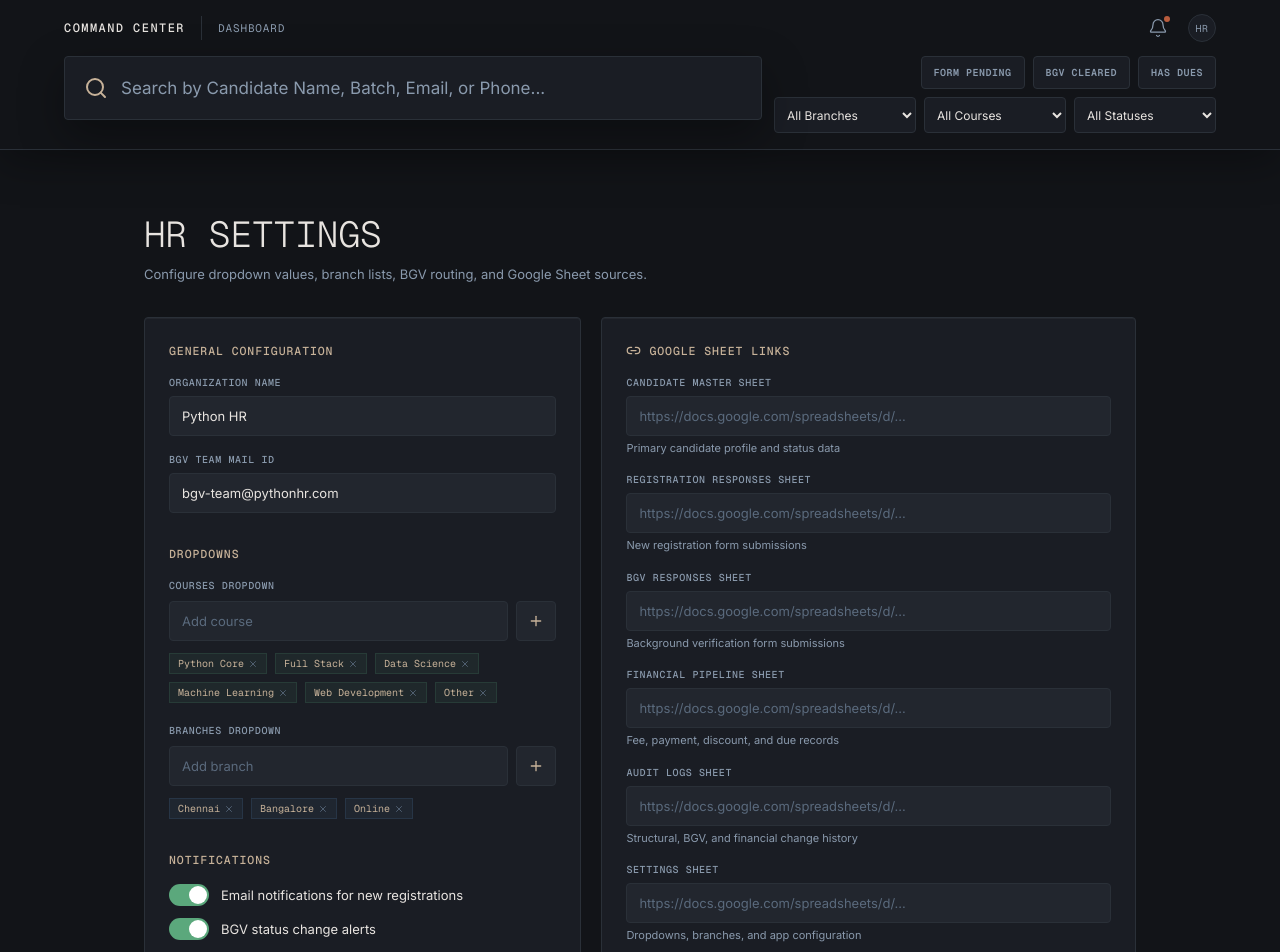
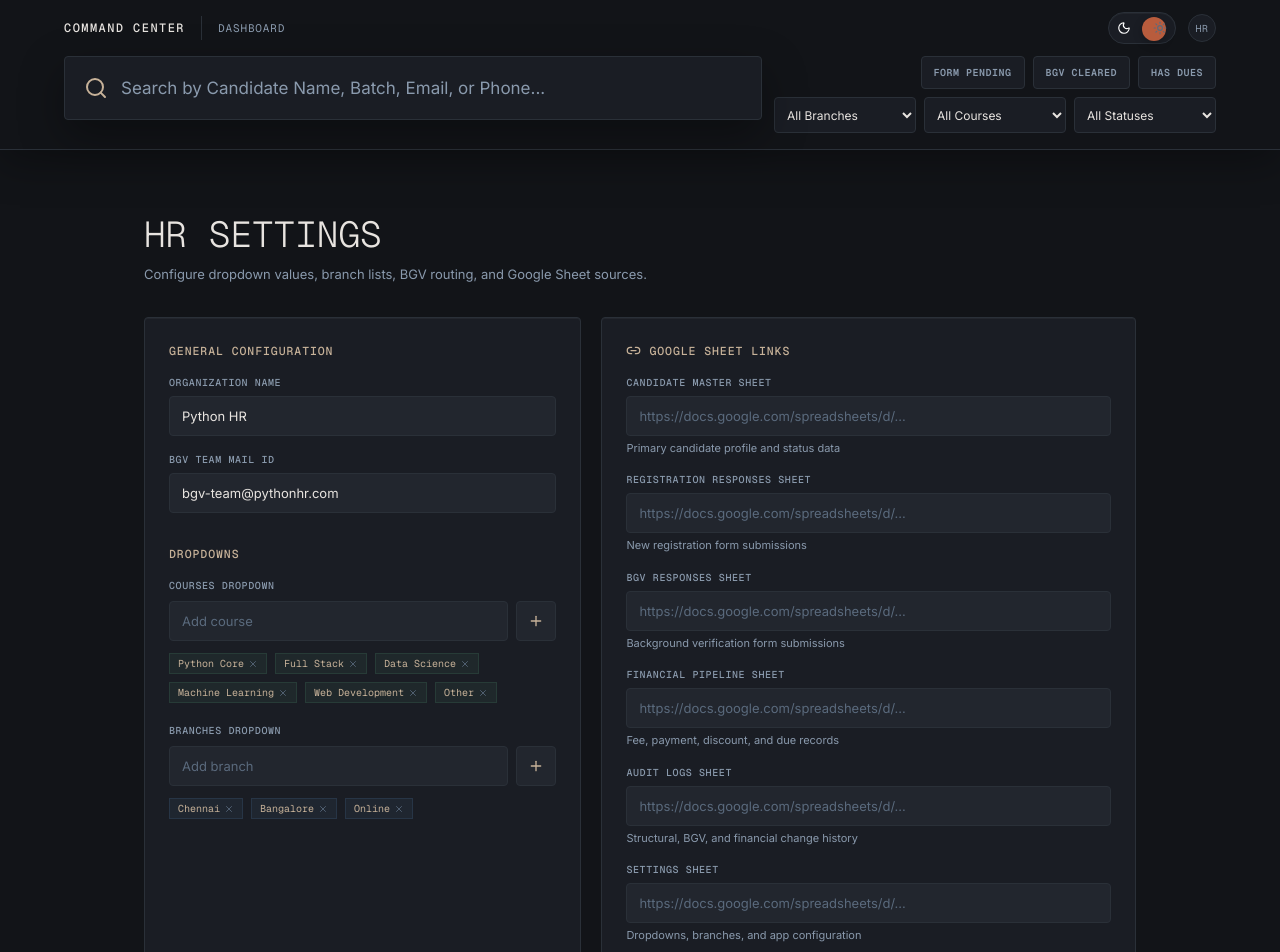
Before and after one commit to kanmani-hub/crm, a React (Vite) app in the folder app/: page /settings in a window 1280 px wide. Shown: the top 952 px of the page. Built offline with nearby package versions, Linux system fonts and the light colour scheme.

Commit message:
Add Sunny Meadows theme switcher

```diff
--- a/app/src/App.tsx
+++ b/app/src/App.tsx
@@ -1,10 +1,12 @@
 import { Routes, Route, useLocation, Navigate } from 'react-router';
+import { useEffect } from 'react';
 import { AnimatePresence, motion } from 'framer-motion';
 import Dashboard from './pages/Dashboard';
 import CandidateProfile from './pages/CandidateProfile';
 import SettingsPage from './pages/Settings';
 import NewRegistrationForm from './pages/NewRegistrationForm';
 import BGVForm from './pages/BGVForm';
+import { useStore } from './store/useStore';
 
 function PageTransition({ children }: { children: React.ReactNode }) {
   return (
@@ -22,6 +24,11 @@ function PageTransition({ children }: { children: React.ReactNode }) {
 export default function App() {
   const location = useLocation();
   const isExternalForm = location.pathname.startsWith('/form/');
+  const themeMode = useStore((state) => state.themeMode);
+
+  useEffect(() => {
+    document.documentElement.classList.toggle('theme-sunny', themeMode === 'sunny');
+  }, [themeMode]);
 
   // External forms don't use page transitions (they have their own theme)
   if (isExternalForm) {
--- a/app/src/components/TopNavigationBar.tsx
+++ b/app/src/components/TopNavigationBar.tsx
@@ -1,5 +1,5 @@
 import { Link, useLocation } from 'react-router';
-import { Bell, Menu, Search, X } from 'lucide-react';
+import { Menu, Moon, Search, Sun, X } from 'lucide-react';
 import { useState } from 'react';
 import { useStore } from '@/store/useStore';
 import StatusBadge from './StatusBadge';
@@ -10,8 +10,8 @@ export default function TopNavigationBar() {
   const [dropdownOpen, setDropdownOpen] = useState(false);
   const [resultsOpen, setResultsOpen] = useState(false);
   const {
-    trackedCandidates,
     settings,
+    themeMode,
     searchQuery,
     activeFilters,
     branchFilter,
@@ -23,10 +23,11 @@ export default function TopNavigationBar() {
     setBranchFilter,
     setCourseFilter,
     setPlacementFilter,
+    toggleThemeMode,
     getFilteredCandidates,
   } = useStore();
-  const pendingCount = trackedCandidates.filter((t) => t.status === 'form-pending').length;
   const filteredCandidates = getFilteredCandidates();
+  const isSunny = themeMode === 'sunny';
   const hasActiveSearch =
     searchQuery ||
     activeFilters.length > 0 ||
@@ -64,12 +65,23 @@ export default function TopNavigationBar() {
 
         {/* Right cluster */}
         <div className="flex items-center gap-3">
-          {/* Notification bell */}
-          <button className="relative p-2 hover:bg-cc-base-elevated rounded transition-colors">
-            <Bell size={20} strokeWidth={1.5} className="text-cc-text-mid" />
-            {pendingCount > 0 && (
-              <span className="absolute top-1.5 right-1.5 w-1.5 h-1.5 rounded-full bg-cc-warm-primary" />
-            )}
+          {/* Theme switcher */}
+          <button
+            type="button"
+            onClick={toggleThemeMode}
+            className="group relative h-8 w-[68px] rounded-full border border-cc-gridline bg-cc-base-surface p-1 shadow-inset-glow transition-colors hover:border-cc-warm-primary"
+            aria-label={isSunny ? 'Switch to Command Center theme' : 'Switch to Sunny Meadows theme'}
+            title={isSunny ? 'Command Center theme' : 'Sunny Meadows theme'}
+          >
+            <span
+              className={`absolute top-1 h-6 w-6 rounded-full bg-cc-warm-primary shadow-[0_3px_10px_rgba(0,0,0,0.22)] transition-transform ${
+                isSunny ? 'translate-x-9' : 'translate-x-0'
+              }`}
+            />
+            <span className="relative z-10 flex h-full items-center justify-between px-1">
+              <Moon size={14} className={isSunny ? 'text-cc-text-low' : 'text-white'} />
+              <Sun size={14} className={isSunny ? 'text-white' : 'text-cc-text-low'} />
+            </span>
           </button>
 
           {/* Avatar */}
--- a/app/src/index.css
+++ b/app/src/index.css
@@ -40,12 +40,85 @@
     --sidebar-accent-foreground: 30 12% 90%;
     --sidebar-border: 213 14% 19%;
     --sidebar-ring: 17 52% 48%;
+
+    --cc-base-deep: 18 20 24;
+    --cc-base-surface: 26 29 36;
+    --cc-base-elevated: 34 38 46;
+    --cc-base-elevated-strong: 45 51 64;
+    --cc-warm-primary: 184 92 61;
+    --cc-warm-primary-hover: 212 114 82;
+    --cc-warm-muted: 138 74 54;
+    --cc-warm-text: 199 178 153;
+    --cc-gold: 201 168 76;
+    --cc-green: 91 168 124;
+    --cc-blue: 91 143 191;
+    --cc-text-high: 232 228 224;
+    --cc-text-mid: 138 154 173;
+    --cc-text-low: 90 106 125;
+    --cc-gridline: 42 48 56;
+    --cc-danger: 201 75 75;
+    --cc-danger-muted: 139 53 53;
+    --cc-status-amber: 201 168 76;
+    --cc-status-green: 91 168 124;
+    color-scheme: dark;
+  }
+
+  .theme-sunny {
+    --background: 50 52% 91%;
+    --foreground: 88 31% 15%;
+    --card: 48 67% 96%;
+    --card-foreground: 88 31% 15%;
+    --popover: 48 67% 96%;
+    --popover-foreground: 88 31% 15%;
+    --primary: 88 34% 43%;
+    --primary-foreground: 0 0% 100%;
+    --secondary: 49 47% 82%;
+    --secondary-foreground: 88 31% 15%;
+    --muted: 49 47% 82%;
+    --muted-foreground: 74 22% 39%;
+    --accent: 47 76% 79%;
+    --accent-foreground: 88 31% 15%;
+    --destructive: 5 46% 50%;
+    --destructive-foreground: 0 0% 100%;
+    --border: 49 30% 70%;
+    --input: 49 30% 70%;
+    --ring: 88 34% 43%;
+    --sidebar-background: 50 52% 91%;
+    --sidebar-foreground: 88 31% 15%;
+    --sidebar-primary: 88 34% 43%;
+    --sidebar-primary-foreground: 0 0% 100%;
+    --sidebar-accent: 49 47% 82%;
+    --sidebar-accent-foreground: 88 31% 15%;
+    --sidebar-border: 49 30% 70%;
+    --sidebar-ring: 88 34% 43%;
+
+    --cc-base-deep: 246 241 216;
+    --cc-base-surface: 255 251 234;
+    --cc-base-elevated: 241 235 200;
+    --cc-base-elevated-strong: 228 221 174;
+    --cc-warm-primary: 109 142 63;
+    --cc-warm-primary-hover: 91 124 49;
+    --cc-warm-muted: 146 155 91;
+    --cc-warm-text: 83 112 48;
+    --cc-gold: 206 143 41;
+    --cc-green: 83 148 87;
+    --cc-blue: 70 132 166;
+    --cc-text-high: 36 48 24;
+    --cc-text-mid: 100 116 72;
+    --cc-text-low: 132 146 105;
+    --cc-gridline: 214 207 162;
+    --cc-danger: 179 75 62;
+    --cc-danger-muted: 132 58 49;
+    --cc-status-amber: 206 143 41;
+    --cc-status-green: 83 148 87;
+    color-scheme: light;
   }
 
   body {
     @apply bg-cc-base-deep text-cc-text-high font-sans antialiased;
     -webkit-font-smoothing: antialiased;
     -moz-osx-font-smoothing: grayscale;
+    transition: background-color 220ms ease, color 220ms ease;
   }
 
   * {
@@ -58,14 +131,14 @@
     height: 6px;
   }
   ::-webkit-scrollbar-track {
-    background: #121418;
+    background: rgb(var(--cc-base-deep));
   }
   ::-webkit-scrollbar-thumb {
-    background: #2A3038;
+    background: rgb(var(--cc-gridline));
     border-radius: 3px;
   }
   ::-webkit-scrollbar-thumb:hover {
-    background: #3A4048;
+    background: rgb(var(--cc-base-elevated-strong));
   }
 }
 
--- a/app/src/main.tsx
+++ b/app/src/main.tsx
@@ -3,6 +3,11 @@ import { createRoot } from 'react-dom/client'
 import { BrowserRouter } from 'react-router'
 import './index.css'
 import App from './App.tsx'
+
+document.documentElement.classList.toggle(
+  'theme-sunny',
+  window.localStorage.getItem('pycrm-theme-mode') === 'sunny',
+)
 
 createRoot(document.getElementById('root')!).render(
   <StrictMode>
--- a/app/src/pages/Settings.tsx
+++ b/app/src/pages/Settings.tsx
@@ -135,21 +135,6 @@ export default function SettingsPage() {
               </div>
             </div>
 
-            <div className="mt-8">
-              <h3 className="section-header mb-4">NOTIFICATIONS</h3>
-              <div className="space-y-3">
-                <ToggleSwitch
-                  label="Email notifications for new registrations"
-                  checked={formSettings.emailNotifications}
-                  onChange={(v) => updateField('emailNotifications', v)}
-                />
-                <ToggleSwitch
-                  label="BGV status change alerts"
-                  checked={formSettings.bgvAlerts}
-                  onChange={(v) => updateField('bgvAlerts', v)}
-                />
-              </div>
-            </div>
           </section>
 
           <section className="bg-cc-base-surface border border-cc-gridline rounded p-6 shadow-inset-glow">
@@ -297,26 +282,3 @@ function OptionEditor({
     </div>
   );
 }
-
-function ToggleSwitch({ label, checked, onChange }: { label: string; checked: boolean; onChange: (v: boolean) => void }) {
-  return (
-    <button
-      type="button"
-      onClick={() => onChange(!checked)}
-      className="flex items-center gap-3 w-full text-left"
-    >
-      <motion.div
-        className="w-10 h-[22px] rounded-full relative flex-shrink-0"
-        animate={{ backgroundColor: checked ? '#5BA87C' : '#2A3038' }}
-        transition={{ duration: 0.2 }}
-      >
-        <motion.div
-          className="w-[18px] h-[18px] rounded-full bg-white absolute top-[2px]"
-          animate={{ left: checked ? 20 : 2 }}
-          transition={{ duration: 0.2, ease: [0.4, 0, 0.2, 1] }}
-        />
-      </motion.div>
-      <span className="font-sans text-[13px] text-cc-text-high">{label}</span>
-    </button>
-  );
-}
--- a/app/src/store/useStore.ts
+++ b/app/src/store/useStore.ts
@@ -1,5 +1,7 @@
 import { create } from 'zustand';
 import type { Candidate, TrackedCandidate, AppSettings, PipelineType, AuditLogEntry, PaymentRecord } from '@/types';
+
+type ThemeMode = 'command' | 'sunny';
 
 interface AppState {
   candidates: Candidate[];
@@ -13,6 +15,7 @@ interface AppState {
   courseFilter: string;
   placementFilter: string;
   settings: AppSettings;
+  themeMode: ThemeMode;
   globalEditMode: boolean;
   sidebarOpen: boolean;
   toastMessage: string | null;
@@ -25,6 +28,7 @@ interface AppState {
   setCourseFilter: (course: string) => void;
   setPlacementFilter: (placement: string) => void;
   clearSearchQuery: () => void;
+  toggleThemeMode: () => void;
   setActiveProfileId: (id: string | null) => void;
   toggleGlobalEdit: () => void;
   setSidebarOpen: (open: boolean) => void;
@@ -43,6 +47,10 @@ interface AppState {
 
 const now = new Date();
 const minsAgo = (m: number) => new Date(now.getTime() - m * 60000).toISOString();
+const getInitialThemeMode = (): ThemeMode => {
+  if (typeof window === 'undefined') return 'command';
+  return window.localStorage.getItem('pycrm-theme-mode') === 'sunny' ? 'sunny' : 'command';
+};
 const createDefaultFinancials = (): Candidate['financials'] => [
   { pipelineType: 'registration', baseFee: 0, adjustments: [], paidToDate: 0 },
   { pipelineType: 'course', baseFee: 30000, adjustments: [], paidToDate: 0 },
@@ -238,8 +246,6 @@ const defaultSettings: AppSettings = {
     auditLogs: '',
     settings: '',
   },
-  emailNotifications: true,
-  bgvAlerts: true,
 };
 
 export const useStore = create<AppState>((set, get) => ({
@@ -254,6 +260,7 @@ export const useStore = create<AppState>((set, get) => ({
   courseFilter: 'all',
   placementFilter: 'all',
   settings: defaultSettings,
+  themeMode: getInitialThemeMode(),
   globalEditMode: false,
   sidebarOpen: false,
   toastMessage: null,
@@ -269,6 +276,13 @@ export const useStore = create<AppState>((set, get) => ({
   setBranchFilter: (branch) => set({ branchFilter: branch }),
   setCourseFilter: (course) => set({ courseFilter: course }),
   setPlacementFilter: (placement) => set({ placementFilter: placement }),
+  toggleThemeMode: () => set((s) => {
+    const next = s.themeMode === 'sunny' ? 'command' : 'sunny';
+    if (typeof window !== 'undefined') {
+      window.localStorage.setItem('pycrm-theme-mode', next);
+    }
+    return { themeMode: next };
+  }),
   setActiveProfileId: (id) => set({ activeProfileId: id, sidebarOpen: false }),
   toggleGlobalEdit: () => set((s) => ({ globalEditMode: !s.globalEditMode })),
   setSidebarOpen: (open) => set({ sidebarOpen: open }),
--- a/app/src/types/index.ts
+++ b/app/src/types/index.ts
@@ -108,6 +108,4 @@ export interface AppSettings {
     auditLogs: string;
     settings: string;
   };
-  emailNotifications: boolean;
-  bgvAlerts: boolean;
 }
--- a/app/tailwind.config.js
+++ b/app/tailwind.config.js
@@ -48,35 +48,35 @@ module.exports = {
           border: "hsl(var(--sidebar-border))",
           ring: "hsl(var(--sidebar-ring))",
         },
-        // Command Center custom colors
+        // Command Center custom colors are CSS-variable driven so themes can swap globally.
         "cc-base": {
-          deep: "#121418",
-          surface: "#1A1D24",
-          elevated: "#22262E",
-          "elevated-strong": "#2D3340",
+          deep: "rgb(var(--cc-base-deep) / <alpha-value>)",
+          surface: "rgb(var(--cc-base-surface) / <alpha-value>)",
+          elevated: "rgb(var(--cc-base-elevated) / <alpha-value>)",
+          "elevated-strong": "rgb(var(--cc-base-elevated-strong) / <alpha-value>)",
         },
         "cc-warm": {
-          primary: "#B85C3D",
-          "primary-hover": "#D47252",
-          muted: "#8A4A36",
-          text: "#C7B299",
+          primary: "rgb(var(--cc-warm-primary) / <alpha-value>)",
+          "primary-hover": "rgb(var(--cc-warm-primary-hover) / <alpha-value>)",
+          muted: "rgb(var(--cc-warm-muted) / <alpha-value>)",
+          text: "rgb(var(--cc-warm-text) / <alpha-value>)",
         },
-        "cc-gold": "#C9A84C",
-        "cc-green": "#5BA87C",
-        "cc-blue": "#5B8FBF",
+        "cc-gold": "rgb(var(--cc-gold) / <alpha-value>)",
+        "cc-green": "rgb(var(--cc-green) / <alpha-value>)",
+        "cc-blue": "rgb(var(--cc-blue) / <alpha-value>)",
         "cc-text": {
-          high: "#E8E4E0",
-          mid: "#8A9AAD",
-          low: "#5A6A7D",
+          high: "rgb(var(--cc-text-high) / <alpha-value>)",
+          mid: "rgb(var(--cc-text-mid) / <alpha-value>)",
+          low: "rgb(var(--cc-text-low) / <alpha-value>)",
         },
-        "cc-gridline": "#2A3038",
+        "cc-gridline": "rgb(var(--cc-gridline) / <alpha-value>)",
         "cc-danger": {
-          DEFAULT: "#C94B4B",
-          muted: "#8B3535",
+          DEFAULT: "rgb(var(--cc-danger) / <alpha-value>)",
+          muted: "rgb(var(--cc-danger-muted) / <alpha-value>)",
         },
         "cc-status": {
-          amber: "#C9A84C",
-          green: "#5BA87C",
+          amber: "rgb(var(--cc-status-amber) / <alpha-value>)",
+          green: "rgb(var(--cc-status-green) / <alpha-value>)",
         },
       },
       fontFamily: {
```
